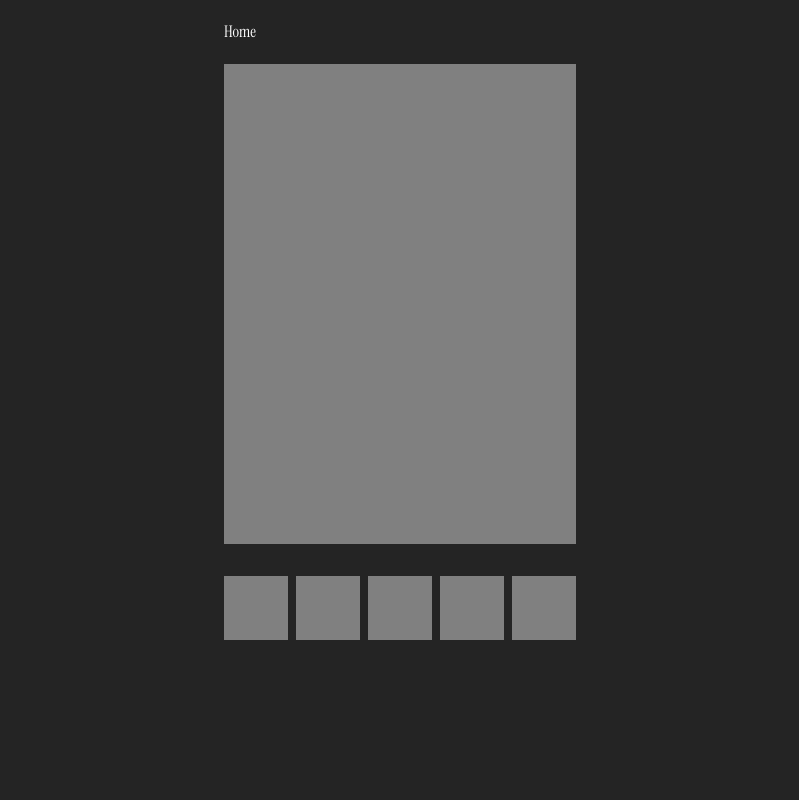
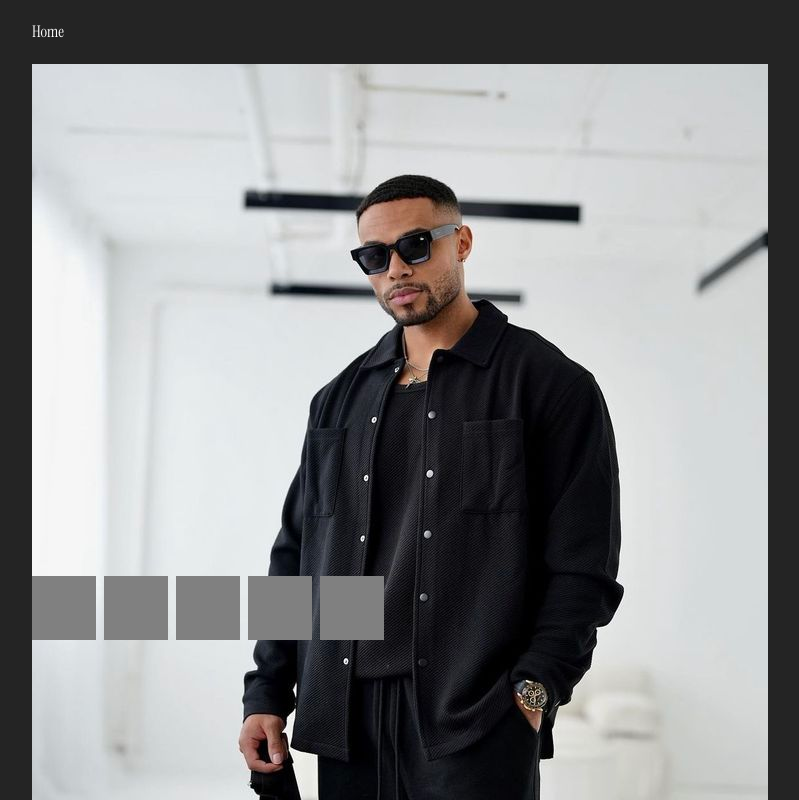
Before and after one commit to byfolarin/100-days-of-Code, a React (Vite) app in the folder code-100/: page /ImageGallery in a window 1280 px wide. Shown: the top 800 px of the page, without its empty margins (240-1039 px from the left). Built offline with nearby package versions, Linux system fonts and the light colour scheme; a web font is replaced by a local one.

Commit message:
uploaded sect

```diff
--- a/code-100/src/components/ImageGallery.jsx
+++ b/code-100/src/components/ImageGallery.jsx
@@ -1,9 +1,12 @@
 import React from 'react'
+import img1 from '../assets/images/img1.jpeg'
 
 const ImageGallery = () => {
   return (
     <div>
-      <div className="img-container"></div>
+      <div className="img-container">
+        <img src={img1} alt="" />
+      </div>
       <div className="grid-img">
         <div className="img-1 slide"></div>
         <div className="img-2 slide"></div>
```
Also changed, not shown: code-100/src/assets/images/Todo-List.png (renamed from code-100/public/images/Todo-List.png), code-100/src/assets/images/img1.jpeg (added).
